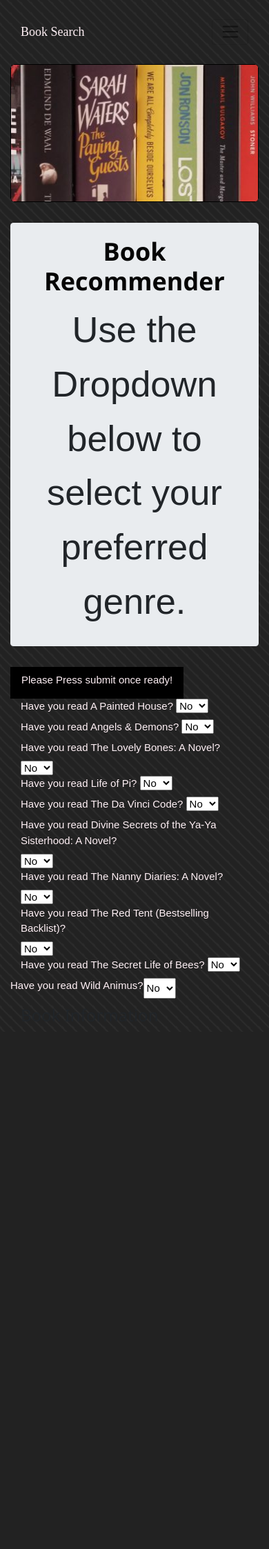
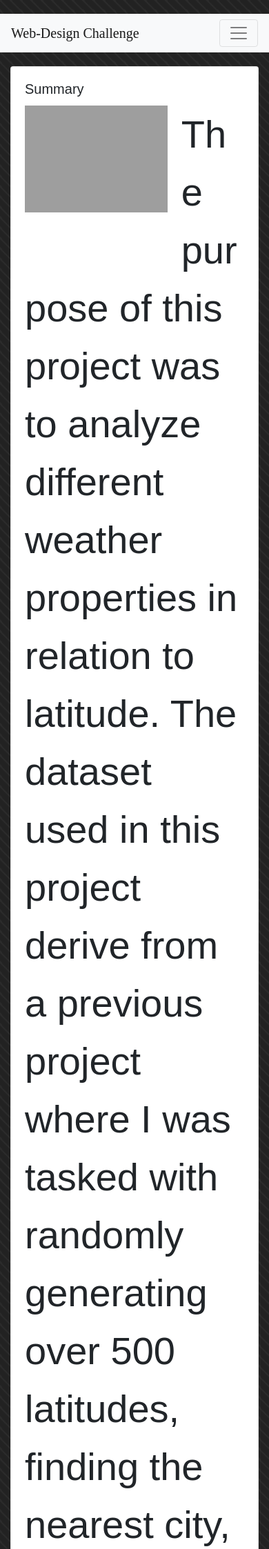
Before and after one commit to LongPatrol/final-project, a Flask app: page / in a window 390 px wide. Shown: the top 2246 px of the page at 69% size. Before the commit the page ends 1448 px from the top, so only its background shows below. Run offline with Flask 2, Linux system fonts and the light colour scheme; parts of the project's set-up code (start-up, migrations or seed data) failed here and were passed over; some libraries are stand-ins or nearby versions; grey boxes are pictures that could not be loaded.

Commit message:
updated image url

```diff
--- a/templates/homeindex.html
+++ b/templates/homeindex.html
@@ -1,223 +1,114 @@
 <!DOCTYPE html>
-<html lang="en">
-
 <head>
     <meta charset="UTF-8">
-  <meta name="viewport" content="width=device-width, initial-scale=1.0">
-  <meta http-equiv="X-UA-Compatible" content="ie=edge">
-  <title>Book Search</title>
-  <link rel="stylesheet" type="text/css" href="/static/style.css">
+    <title>Web-Design Challenge</title>
     <link rel="stylesheet" href="https://stackpath.bootstrapcdn.com/bootstrap/4.3.1/css/bootstrap.min.css" integrity="sha384-ggOyR0iXCbMQv3Xipma34MD+dH/1fQ784/j6cY/iJTQUOhcWr7x9JvoRxT2MZw1T" crossorigin="anonymous">
-  <link rel="stylesheet" href="https://www.w3schools.com/w3css/4/w3.css">
+    <link rel="stylesheet" href="/Static/style.css" media="screen" type="text/css">
 </head>
 
-<html>
-<body  style="background-color: #222222; font-family: Arial, Helvetica, sans-serif; background: repeating-linear-gradient(45deg, #2b2b2b 0%, #2b2b2b 10%, #222222 0%, #222222 50%) 0 / 15px 15px;">
-  <div class="container" >
-
-  <!-- Navigation Bar  -->
 
 
-        <nav class="navbar navbar-light sm-light">
-          <a class="navbar-brand" href="/templates" style="color: lavenderblush; font-size: large;">Book Search</a>
+<html>
+
+<body>
+    <!--Navigation Bar -->
+    <nav class="navbar navbar-light bg-light">
+        <a class="navbar-brand" href="index.html">Web-Design Challenge</a>
         <button class="navbar-toggler" type="button" data-toggle="collapse" data-target="#navbarSupportedContent" aria-controls="navbarSupportedContent" aria-expanded="false" aria-label="Toggle navigation">
             <span class="navbar-toggler-icon"></span>
         </button>
 
         <div class="collapse navbar-collapse" id="navbarSupportedContent">
             <ul class="navbar-nav mr-auto">
-              <li class="nav-item ">
-                <a class="nav-link" style="color: lavenderblush" href="/templates">Home <span class="sr-only">(current)</span></a>
+
+                <li class="nav-item">
+                  <a class="nav-link" href="comparisons.html">Comparisons</a>
                 </li>
                 <li class="nav-item dropdown">
-                <a class="nav-link dropdown-toggle" style="color: lavenderblush" href="#" id="navbarDropdown" role="button" data-toggle="dropdown" aria-haspopup="true" aria-expanded="false">
-                  Dropdown
+                  <a class="nav-link dropdown-toggle" href="#" id="navbarDropdown" role="button" data-toggle="dropdown" aria-haspopup="true" aria-expanded="false">
+                    Visuals
                   </a>
                   <div class="dropdown-menu" aria-labelledby="navbarDropdown">
-                  <a class="dropdown-item" href="#">Something</a>
-                  <a class="dropdown-item" href="#">Something else</a>
-                  <a class="dropdown-item" href="#">Last something</a>
-                </div>
+                    <a class="dropdown-item" href="/Templates/Visuals/cloudiness.html">Cloudiness</a>
+                    <a class="dropdown-item" href="/Templates/Visuals/humidity.html">Humidity</a>
+                    <a class="dropdown-item" href="/Templates/Visuals/max_temp.html">Maximum Temperature</a>
+                    <a class="dropdown-item" href="/Templates/Visuals/wind_speed.html">Wind Speeds</a>
+                </li>
+                <li class="nav-item">
+                  <a class="nav-link" href="data.html">Data</a>
                 </li>
             </ul>
-            <form class="form-inline my-2 my-lg-0">
-              <input class="form-control mr-sm-2" type="search" placeholder="Search" aria-label="Search">
-              <button class="btn btn-outline-success my-2 my-sm-0" type="submit" style="color: lavenderblush" ></button>Search</button>
-            </form>
         </div>
     </nav>
 
+    <div class="container">
+        <div class="row">
+            <div class="col-md-12">
+                <div class="card">
+                    <div class="card-body">
+                        <h5 class="card-title">Summary</h5>
+                        <img src="../assets/heatminer-sea-temperature-1.jpg" alt="" width='65%' height='100%' align='left' style='margin: 0px 20px 20px 0px'>
+                        <p>
+                            The purpose of this project was to analyze different weather properties in relation to latitude.
+                            The dataset used in this project derive from a previous project where I was tasked with randomly generating over 500 latitudes, finding the nearest city, and then pulling weather data from the OpenWeatherAPI by latitude.
+                        </p>
+                        <p>
+                            All analysis and graphing in this project was performed using Matplotlib, Pandas and Numpy.
+                            Elements of the weather studied in this project include maximum temperature, cloudiness, humidity, and wind speed.
+                            This site contains all the visualizations created, as well the dataset used.
+                        </p>
+                    </div>
+                </div>
+            </div>
 
-    <!-- End Navigation bar -->
+        </div>
 
+        <div class="row">
+            <div class="col-md-12">
+                <div class="card">
+                    <div class="card-body">
+                        <h5 class="card-title">Visualizations</h5>
                         <div class="container">
+                            <div class="row">
+                                <div class="col-3 col-md-6">
+                                    <a href="/Templates/Visuals/cloudiness.html"><img src="../Resources/assets/Lat_vs_Cloud.png" alt="" class="img-thumbnail"></a>
+                                </div>
+                                <div class="col-3 col-md-6">
+                                    <a href="/Templates/Visuals/humidity.html"><img src="../Resources/assets/Lat_vs_Humidity.png" alt="" class="img-thumbnail"></a>
+                                </div>
 
-  <!-- Cover -->
-    <div class="row">
-      <div class="col-md-12 jumbotron text-center"style="background-image: url(/assets/header%20photo.jpg);background-size: cover; background-position: center; height: 200px; border: 1px solid black; "></div>
+
+                                <div class="col-3 col-md-6">
+                                    <a href="/Templates/Visuals/max_temp.html"><img src="../Resources/assets/Lat_vs_Temp.png" alt="" class="img-thumbnail"></a>
                                 </div>
-  <!-- End Cover -->
-
-  <!-- information about webpage -->
-  <div class ="row">
-    <div class="col-md-12 jumbotron text-center" style="padding-top: 10px !important;
-    padding-bottom: 10px !important;">
-    <h1 style="color:#050505; text-align:center; font-weight: bold; opacity: 1.0;"> Book Recommender </h1>
-
-          <p >
-            Use the Dropdown below to select your preferred genre.
-
-          </p>
-
+                                <div class="col-3 col-md-6">
+                                    <a href="/Templates/Visuals/wind_speed.html"><img src="../Resources/assets/lat_vs_wind.png" alt="" class="img-thumbnail"></a>
                                 </div>
 
                             </div>
                         </div>
-  <!-- End Information -->
+                    </div>
+                </div>
+            </div>
+        </div>
+    </div>
 
 
 
 
-  <div class= "container">
-
-  <!-- Dropdown for genre selection -->
-  <div class="row">
-  <form action="/action_page.php" id="genreform">
-    <button class="w3-button w3-black" style ="float: left; color: lawngreen;" type="button submit"><label for="fname" style="color:lavenderblush">Please Press submit once ready!</label></button>
-  </form>
-  </div>
-    <div class="row">
-      <div  class="col-md-6">
-        <label class="label" style="color:lavenderblush" for="paintedhouse" form="genreform">Have you read A Painted House?</label>
-
-        <select id="paintedhouse">
-          <option value="1">Yes</option>
-          <option value="0" selected>No</option>
-        </select>
-      </div>
-    </div>
-
-    <div class="row">
-      <div class="col-md-6">
-        <label class= "label" style="color:lavenderblush" for="AngelsDemons" form="genreform">Have you read Angels & Demons?</label>
-
-        <select id="AngelsDemons">
-          <option value="1">Yes</option>
-          <option value="0" selected>No</option>
-        </select>
-      </div>
-    </div>
-
-    <div class="row">
-      <div  class="col-md-6">
-        <label class="label" style="color:lavenderblush" for="TheLovelyBones" form="genreform">Have you read The Lovely Bones: A Novel?</label>
-
-        <select id="TheLovelyBones">
-          <option value="1">Yes</option>
-          <option value="0" selected>No</option>
-        </select>
-      </div>
-    </div>
-
-    <div class="row">
-      <div  class="col-md-6">
-        <label class="label" style="color:lavenderblush" for="LifeofPi" form="genreform">Have you read Life of Pi?</label>
-
-        <select id="LifeofPi">
-          <option value="1">Yes</option>
-          <option value="0" selected>No</option>
-        </select>
-      </div>
-    </div>
-
-    <div class="row">
-      <div  class="col-md-6">
-        <label class="label" style="color:lavenderblush" for="TheDaVinciCode" form="genreform">Have you read The Da Vinci Code?</label>
-
-        <select id="TheDaVinciCode">
-          <option value="1">Yes</option>
-          <option value="0" selected>No</option>
-        </select>
-      </div>
-    </div>
-
-    <div class="row">
-      <div  class="col-md-6">
-        <label class="label" style="color:lavenderblush" for="DivineSecrets" form="genreform">Have you read Divine Secrets of the Ya-Ya Sisterhood: A Novel?</label>
-
-        <select id="DivineSecrets">
-          <option value="1">Yes</option>
-          <option value="0" selected>No</option>
-        </select>
-      </div>
-    </div>
-
-    <div class="row">
-      <div  class="col-md-6">
-        <label class="label" style="color:lavenderblush" for="TheNannyDiaries" form="genreform">Have you read The Nanny Diaries: A Novel?</label>
-
-        <select id="TheNannyDiaries">
-          <option value="1">Yes</option>
-          <option value="0" selected>No</option>
-        </select>
-      </div>
-    </div>
-
-    <div class="row">
-      <div  class="col-md-6">
-        <label class="label" style="color:lavenderblush" for="TheRedTent" form="genreform">Have you read The Red Tent (Bestselling Backlist)?</label>
-
-        <select id="TheRedTent">
-          <option value="1">Yes</option>
-          <option value="0" selected>No</option>
-        </select>
-      </div>
-    </div>
-
-    <div class="row">
-      <div  class="col-md-6">
-        <label class="label" style="color:lavenderblush" for="TheSecretLifeofBees" form="genreform">Have you read The Secret Life of Bees?</label>
-
-        <select id="TheSecretLifeofBees">
-          <option value="1">Yes</option>
-          <option value="0" selected>No</option>
-        </select>
-      </div>
-    </div>
-
-    <div class="row">
-
-        <label class="label" style="color:lavenderblush" for="WildAnimus" form="genreform">Have you read Wild Animus?</label>
-
-        <select id="WildAnimus">
-          <option value="1">Yes</option>
-          <option value="0" selected>No</option>
-        </select>
-      </div>
-    </div>
-  <!-- End dropdown -->
-
-  <!-- Chart for data Cover -->
-
-      <div class="col-md-8">
-        <div class="panel panel-primary">
-          <div class="panel-heading">
-            <h3 class="panel-title">Book Information</h3>
-          </div>
-          <div id="sample-metadata" class="panel-body"></div>
-        </div>
-      </div>
-
-  <!-- End Dropdown -->
 
 
 
 
-  </div>
 
-  <script src="https://cdnjs.cloudflare.com/ajax/libs/d3/5.5.0/d3.js"></script>
-  <script src="https://cdn.plot.ly/plotly-latest.min.js"></script>
-  <script src="{{ url_for('static', filename="file_name")}}"></script>
-  </div>
+    <script src="https://code.jquery.com/jquery-3.3.1.slim.min.js" integrity="sha384-q8i/X+965DzO0rT7abK41JStQIAqVgRVzpbzo5smXKp4YfRvH+8abtTE1Pi6jizo" crossorigin="anonymous"></script>
+    <script src="https://cdnjs.cloudflare.com/ajax/libs/popper.js/1.14.7/umd/popper.min.js" integrity="sha384-UO2eT0CpHqdSJQ6hJty5KVphtPhzWj9WO1clHTMGa3JDZwrnQq4sF86dIHNDz0W1" crossorigin="anonymous"></script>
+    <script src="https://stackpath.bootstrapcdn.com/bootstrap/4.3.1/js/bootstrap.min.js" integrity="sha384-JjSmVgyd0p3pXB1rRibZUAYoIIy6OrQ6VrjIEaFf/nJGzIxFDsf4x0xIM+B07jRM" crossorigin="anonymous"></script>
+
 </body>
+
+
+
+
+
 </html>
```
Lines whose indentation alone changed are shown as unchanged.
